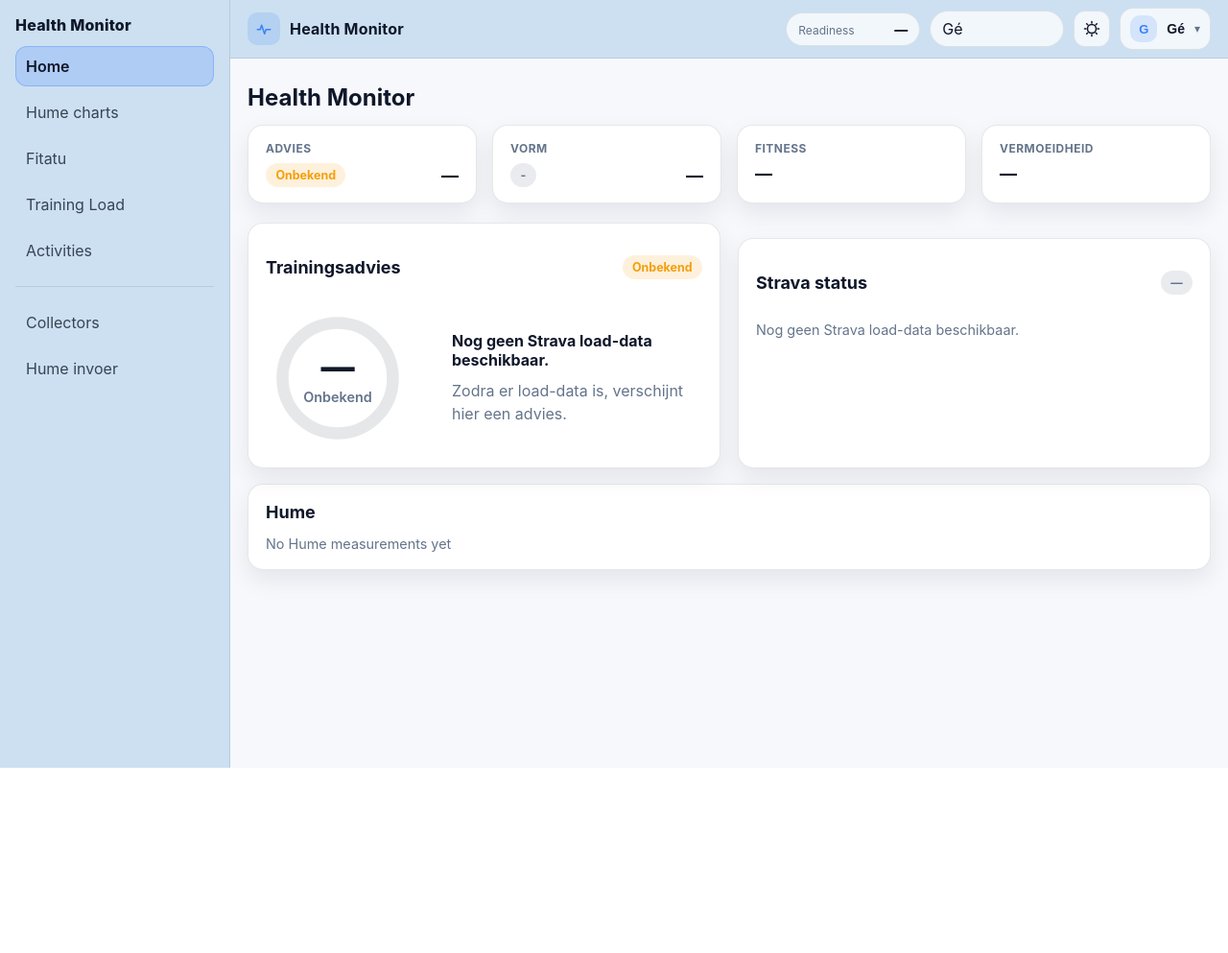
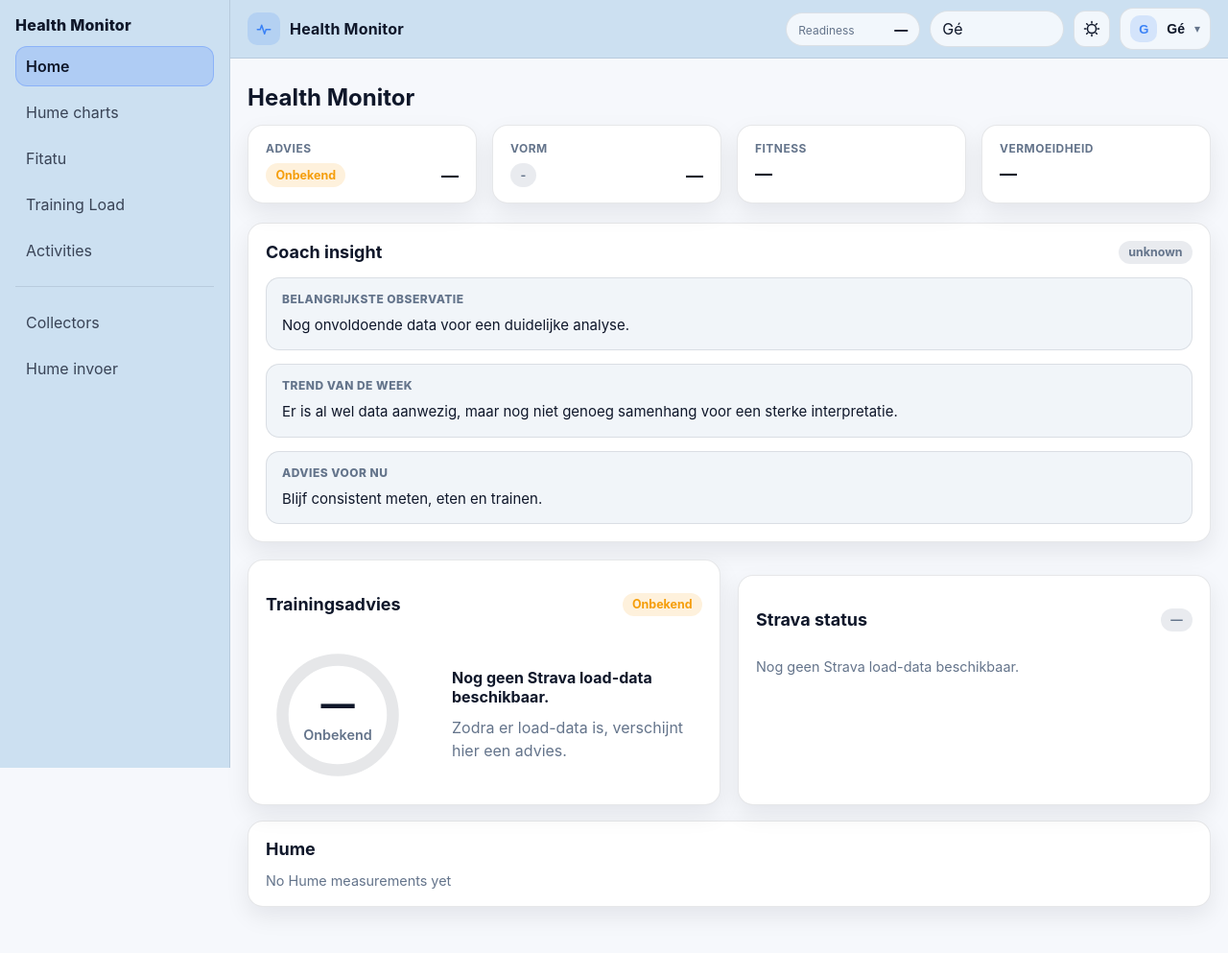
Before and after one commit to gebah/health_monitor, a Flask app: page / in a window 1280 px wide. Shown: the whole page at 96% size. Before the commit the page ends 800 px from the top, so only its background shows below. Run offline with Flask 3, Linux system fonts and the light colour scheme; data comes from the database, SQL or seed files in the repository; data that the repository does not hold is empty; some libraries are stand-ins or nearby versions.

Commit message:
Coaching ingebouwd

```diff
--- a/app.py
+++ b/app.py
@@ -1360,6 +1360,85 @@ def get_hume_weekly_summary(conn):
         "previous": previous,
     }
 
+def build_coach_insight(hume_summary=None, readiness_header=None, strava_status=None):
+    insight = {
+        "headline": "Nog onvoldoende data voor een duidelijke analyse.",
+        "trend": "Er is al wel data aanwezig, maar nog niet genoeg samenhang voor een sterke interpretatie.",
+        "advice": "Blijf consistent meten, eten en trainen.",
+        "tone": "unknown",
+    }
+
+    if not hume_summary and not readiness_header and not strava_status:
+        return insight
+
+    weight_delta = hume_summary.get("weight_delta") if isinstance(hume_summary, dict) else None
+    bf_delta = hume_summary.get("bf_delta") if isinstance(hume_summary, dict) else None
+    lean_delta = hume_summary.get("lean_delta") if isinstance(hume_summary, dict) else None
+    muscle_delta = hume_summary.get("muscle_delta") if isinstance(hume_summary, dict) else None
+    visceral_delta = hume_summary.get("visceral_delta") if isinstance(hume_summary, dict) else None
+
+    readiness_score_value = None
+    if isinstance(readiness_header, dict):
+        readiness_score_value = readiness_header.get("score")
+
+    fitness_delta = strava_status.get("fitness_delta") if isinstance(strava_status, dict) else None
+    fatigue_delta = strava_status.get("fatigue_delta") if isinstance(strava_status, dict) else None
+    form_value = strava_status.get("form") if isinstance(strava_status, dict) else None
+
+    if bf_delta is not None and bf_delta < 0 and lean_delta is not None and lean_delta >= -0.2:
+        insight["headline"] = "Je lichaamssamenstelling beweegt de goede kant op: vet daalt terwijl lean mass redelijk stabiel blijft."
+        insight["tone"] = "good"
+
+    elif visceral_delta is not None and visceral_delta < 0:
+        insight["headline"] = "Je Hume-data laat een gunstige ontwikkeling zien, met onder meer een daling van het visceraal vet."
+        insight["tone"] = "good"
+
+    elif muscle_delta is not None and muscle_delta > 0 and bf_delta is not None and bf_delta <= 0:
+        insight["headline"] = "Spiermassa houdt goed stand terwijl vet niet oploopt. Dat wijst op een nette fase van behoud of recompositie."
+        insight["tone"] = "good"
+
+    elif weight_delta is not None and weight_delta < 0 and lean_delta is not None and lean_delta < -0.3:
+        insight["headline"] = "Je gewicht daalt, maar ook lean mass loopt mee terug. Dat kan wijzen op een wat agressieve fase."
+        insight["tone"] = "ok"
+
+    elif weight_delta is not None and weight_delta > 0 and bf_delta is not None and bf_delta <= 0:
+        insight["headline"] = "Je gewicht ligt iets hoger, maar vet stijgt niet mee. Dat past eerder bij vocht- of glycogeenschommeling dan bij echte terugval."
+        insight["tone"] = "ok"
+
+    elif weight_delta is not None and abs(weight_delta) < 0.2 and bf_delta is not None and bf_delta < 0:
+        insight["headline"] = "Je gewicht is vrij stabiel, maar je vetpercentage daalt wel. Dat past goed bij recompositie."
+        insight["tone"] = "good"
+
+    if readiness_score_value is not None and fatigue_delta is not None and fitness_delta is not None:
+        if readiness_score_value < 55 and fatigue_delta > 0 and fitness_delta <= fatigue_delta:
+            insight["trend"] = "Je trainingsbelasting loopt op terwijl je readiness relatief laag blijft. Herstel vraagt nu extra aandacht."
+            if insight["tone"] == "unknown":
+                insight["tone"] = "ok"
+        elif readiness_score_value >= 70 and fitness_delta >= 0:
+            insight["trend"] = "Je readiness is degelijk en je fitness houdt goed stand. Dat is een prima basis om gecontroleerd door te bouwen."
+            if insight["tone"] == "unknown":
+                insight["tone"] = "good"
+        elif form_value is not None and form_value < -10:
+            insight["trend"] = "Je vorm staat nog behoorlijk onder druk. Dat hoeft niet verkeerd te zijn, maar het vraagt wel om gecontroleerde belasting."
+            if insight["tone"] == "unknown":
+                insight["tone"] = "ok"
+        else:
+            insight["trend"] = "De combinatie van Hume-, readiness- en trainingsdata oogt redelijk stabiel, zonder grote alarmsignalen."
+            if insight["tone"] == "unknown":
+                insight["tone"] = "good"
+    elif isinstance(hume_summary, dict):
+        insight["trend"] = "Je Hume-data laat duidelijke beweging zien, maar met extra trainings- en readiness-context wordt de analyse nog sterker."
+
+    if insight["tone"] == "good":
+        insight["advice"] = "Blijf vooral consistent in voeding, training en herstel. Dit is een fase om rustig rendement te blijven pakken."
+    elif readiness_score_value is not None and readiness_score_value < 55:
+        insight["advice"] = "Houd je training gecontroleerd en voorkom dat vermoeidheid sneller oploopt dan je herstel aankan."
+    elif lean_delta is not None and lean_delta < -0.3:
+        insight["advice"] = "Let extra op herstel, eiwitinname en trainingskwaliteit, zodat gewichtsverlies niet te veel ten koste gaat van lean mass."
+    else:
+        insight["advice"] = "Blijf de trend nog even volgen en stuur vooral op herstelkwaliteit, eiwitinname en trainingsdosering."
+
+    return insight
 
 @app.route("/")
 def home():
@@ -1372,6 +1451,7 @@ def home():
         latest = row_to_dict(latest_row)
 
         tl = get_training_load_today(conn)
+        tcl_7d = get_tcl_7d(conn)
         strava_status = get_live_strava_status(conn)
 
         latest_hume_row = conn.execute(
@@ -1406,6 +1486,30 @@ def home():
                 "tone": "ok",
                 "score": None,
             }
+
+        readiness = readiness_score(
+            latest,
+            tcl_7d=tcl_7d,
+            tcl_target_7d=300,
+            tsb=tl.get("tsb"),
+        ) if latest else {}
+
+        hume_summary = get_hume_weekly_summary(conn)
+
+        cache_set(conn, "readiness_header", {
+            "score": training_advice.get("score"),
+            "label": training_advice.get("label"),
+            "icon": None,
+            "tone": training_advice.get("tone"),
+            "state": training_advice.get("code"),
+            "why": training_advice.get("summary"),
+        })
+
+        coach_insight = build_coach_insight(
+            hume_summary=hume_summary,
+            readiness_header=readiness,
+            strava_status=strava_status,
+        )
 
     safe_hume = latest_hume or {}
 
@@ -1449,15 +1553,6 @@ def home():
         },
     }
 
-    cache_set(conn, "readiness_header", {
-            "score": training_advice.get("score"),
-            "label": training_advice.get("label"),
-            "icon": None,
-            "tone": training_advice.get("tone"),
-            "state": training_advice.get("code"),
-            "why": training_advice.get("summary"),
-    })
-
     return render_template(
         "home.html",
         active_page="home",
@@ -1474,7 +1569,10 @@ def home():
         strava_status=strava_status,
         USER_NAME=USER_NAME,
         USER_HEIGHT=USER_HEIGHT,
+        hume_summary=hume_summary,
+        coach_insight=coach_insight,
     )
+
 
 
 @app.route("/hume/charts")
--- a/static/css/app.css
+++ b/static/css/app.css
@@ -1358,3 +1358,50 @@ html[data-theme="dark"] .dial {
   font-size: 14px;
   color: var(--text);
 }
+
+.coach-card{
+  margin-bottom:18px;
+}
+
+.coach-insight{
+  display:grid;
+  gap:14px;
+}
+
+.coach-insight__block{
+  padding:14px 16px;
+  border:1px solid var(--border);
+  border-radius:14px;
+  background:var(--panel-2);
+}
+
+.coach-insight__label{
+  font-size:12px;
+  font-weight:800;
+  letter-spacing:.04em;
+  text-transform:uppercase;
+  color:var(--muted);
+  margin-bottom:8px;
+}
+
+.coach-insight__text{
+  font-size:15px;
+  line-height:1.55;
+  color:var(--text);
+}
+
+.coach-card--good{
+  border-color:rgba(34,197,94,.25);
+}
+
+.coach-card--ok{
+  border-color:rgba(245,158,11,.25);
+}
+
+.coach-card--bad{
+  border-color:rgba(239,68,68,.25);
+}
+
+.coach-card--unknown{
+  border-color:var(--border);
+}
--- a/templates/home.html
+++ b/templates/home.html
@@ -43,6 +43,32 @@ data-weekly-kcal-target="17500"
     <div class="status-strip__label">Vermoeidheid</div>
     <div class="status-strip__value">
       <strong>{{ home_status.fatigue.score if home_status.fatigue.score is not none else "—" }}</strong>
+    </div>
+  </div>
+</div>
+
+<div class="card coach-card coach-card--{{ coach_insight.tone }}">
+  <div class="card__header">
+    <h3>Coach insight</h3>
+    <span class="badge badge--{{ coach_insight.tone }}">{{ coach_insight.tone }}</span>
+  </div>
+
+  <div class="card__body">
+    <div class="coach-insight">
+      <div class="coach-insight__block">
+        <div class="coach-insight__label">Belangrijkste observatie</div>
+        <div class="coach-insight__text">{{ coach_insight.headline }}</div>
+      </div>
+
+      <div class="coach-insight__block">
+        <div class="coach-insight__label">Trend van de week</div>
+        <div class="coach-insight__text">{{ coach_insight.trend }}</div>
+      </div>
+
+      <div class="coach-insight__block">
+        <div class="coach-insight__label">Advies voor nu</div>
+        <div class="coach-insight__text">{{ coach_insight.advice }}</div>
+      </div>
     </div>
   </div>
 </div>
@@ -142,22 +168,6 @@ data-weekly-kcal-target="17500"
           <h3>Hume</h3>
         </div>
         <div class="card__body">
-          {% if hume_summary %}
-          <div class="hume-summary">
-            <strong>Laatste week:</strong>
-
-            {% if hume_summary["weight_delta"] is not none %}
-            {{ hume_summary["weight_delta"] | round(1) | abs }} kg
-            {% if hume_summary["weight_delta"] < 0 %}lager{% else %}hoger{% endif %} dan vorige week {% endif %} {% if
-              hume_summary["bf_delta"] is not none %} , vet {{ hume_summary["bf_delta"] | round(1) | abs }}% {% if
-              hume_summary["bf_delta"] < 0 %}lager{% else %}hoger{% endif %} {% endif %} {% if
-              hume_summary["water_delta"] is not none %} , vocht {{ hume_summary["water_delta"] | round(1) | abs }}% {%
-              if hume_summary["water_delta"]> 0 %}hoger{% else %}lager{% endif %}
-              {% endif %}
-              .
-          </div>
-          {% endif %}
-
           {% if latest_hume %}
           <div class="metrics-grid">
             <div class="metric-box">
```
